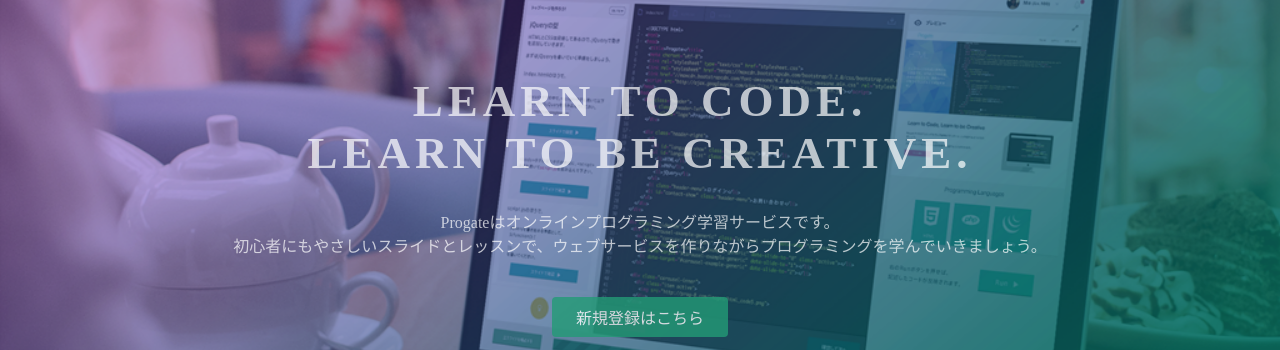
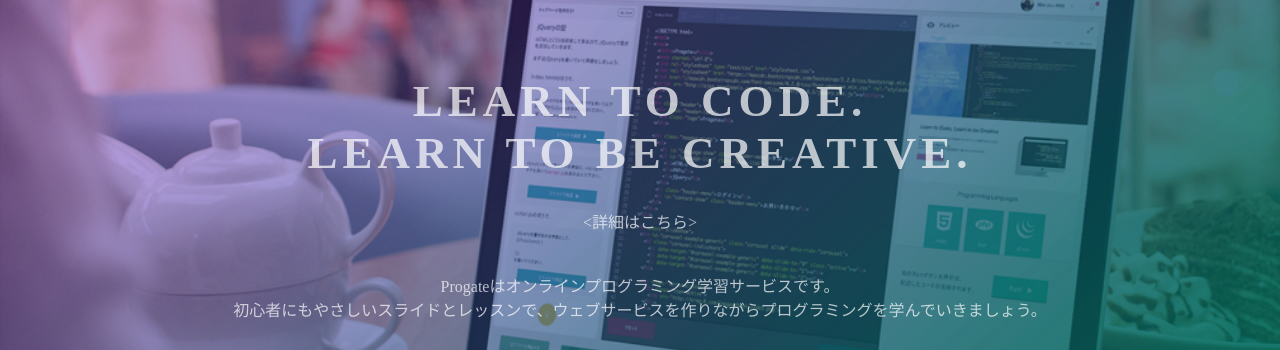
Before and after one commit to alcana00/alcana00.github.io, a plain HTML site: page index.html in a window 1280 px wide. Shown: the part 135-485 px from the top of the page. Drawn offline with Linux system fonts and the light colour scheme.

Commit message:
Update index.html

```diff
--- a/index.html
+++ b/index.html
@@ -24,6 +24,7 @@
   <div class="top-wrapper">
     <div class="container">
       <h1>LEARN TO CODE.<br>LEARN TO BE CREATIVE.</h1>
+      <p><詳細はこちら></p>
       <p>Progateはオンラインプログラミング学習サービスです。<br>初心者にもやさしいスライドとレッスンで、ウェブサービスを作りながらプログラミングを学んでいきましょう。</p>
       <div class="btn-wrapper">
         <a href="#" class="btn signup">新規登録はこちら</a>
```
